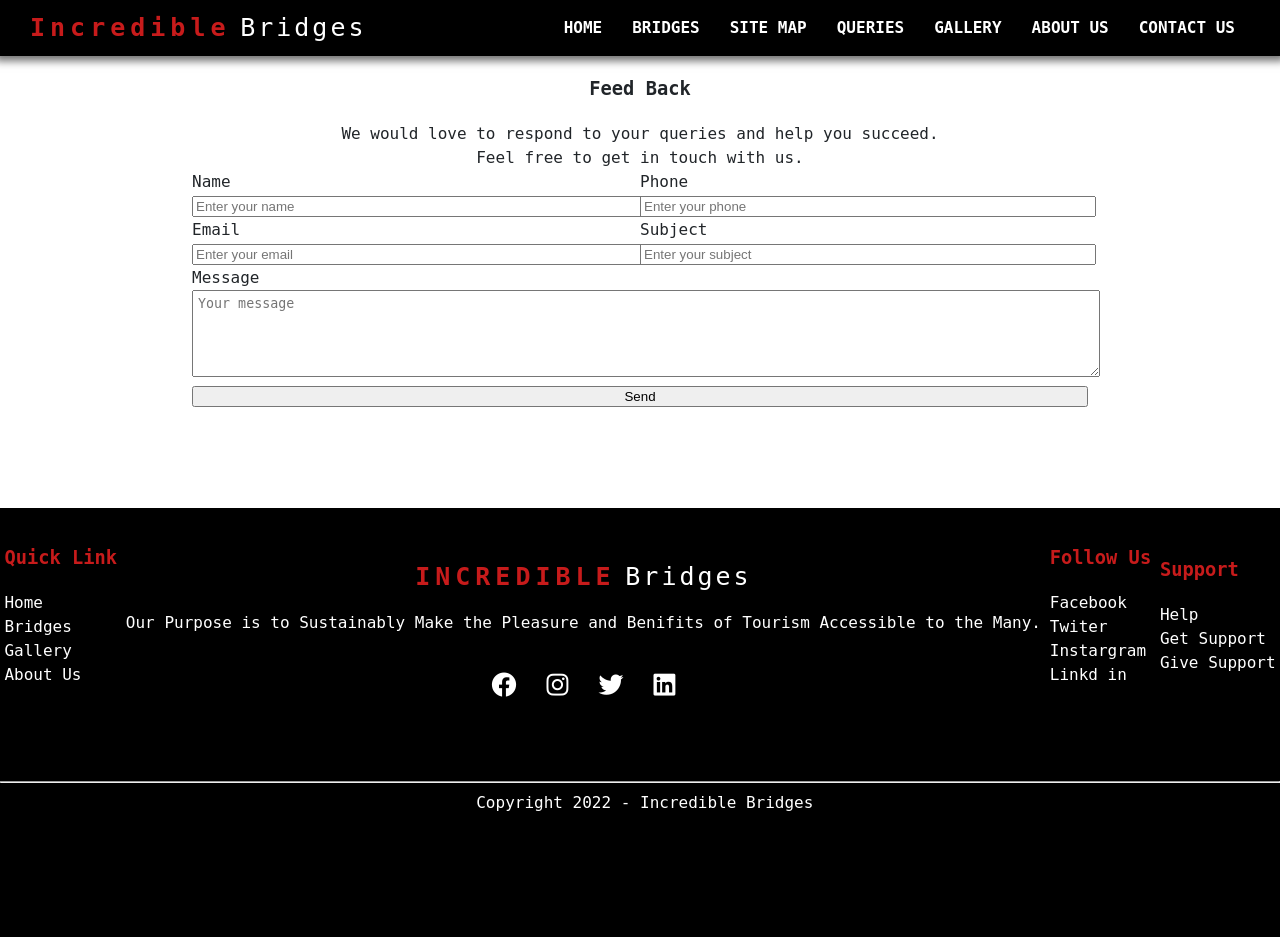
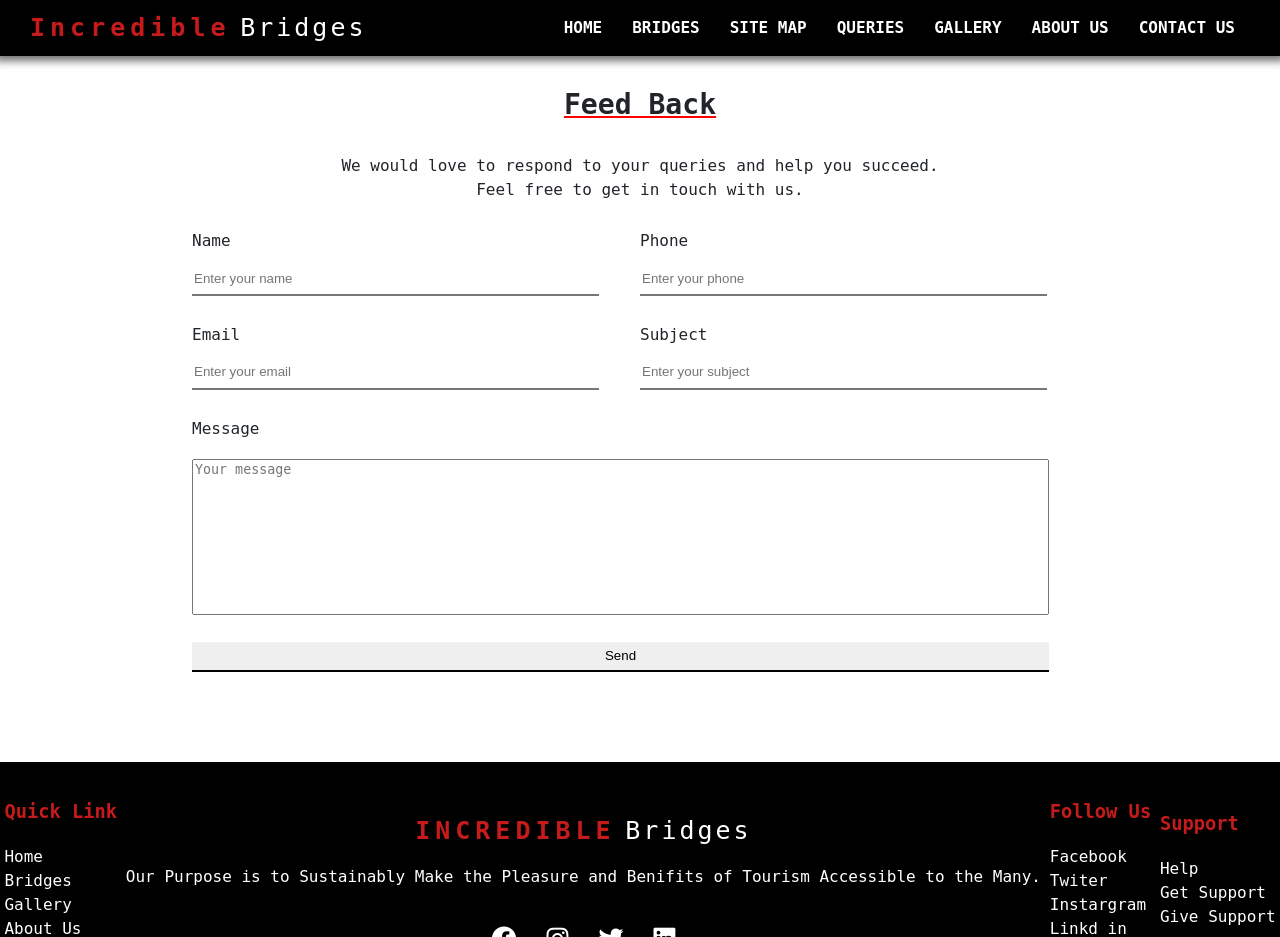
Before and after one commit to Mefo260103/IncredibleBridgesEproject, a PHP site: page /feedback.html in a window 1280 px wide. Shown: the top 937 px of the page. Before the commit the page ends 811 px from the top, so only its background shows below. Run offline with PHP 8.4, Linux system fonts and the light colour scheme; some web fonts are replaced.

Commit message:
style Ab,Ct,fb

```diff
--- a/styleH.css
+++ b/styleH.css
@@ -230,6 +249,9 @@ a{
 .ctr-text{
     margin-left: 15%;
 }
+label{
+    margin-bottom: 50px;
+}
 
 /* Feedback */
 .container-fb {
@@ -237,7 +259,9 @@ a{
     margin-left: 15%;
 }
 .fb-header {
+    text-decoration: underline red;
     text-align: center;
+    font-size: x-large;
 }
 .fb-text{
     text-align: center;
@@ -250,35 +274,55 @@ a{
     width: 100%;
 }
 .input-fb{
-    justify-content: space-between;
-    width: 100%;
+    width: 90%;
+    height: 30px;
+    border-top: none;
+    border-left: none;
+    border-right: none;
+    margin-top: 2%;
 }
-
+input:focus{
+    outline: none;
+}
 .fb-c{
     width: 100%;
     outline: none;
+    margin-top: 3%;
 }
 .inputt-fb{
-    width:  100%;
-    padding: 5px;
+    width:  95%;
+    height: 150px;
+    resize: none;
+    margin-top: 2%;
 }
 .fb-b{
-    width: 100%;
+    width: 97.8%;
+    height: 30px;
+    border-top: none;
+    border-left: none;
+    border-right: none;
+    margin-top: 10px;
 }
 .fb-gr{
     display: flex;
+}
+.fb-body{
+    padding-left: 2.5%;
+    margin-top: 5%;
 }
 
 /* About US */
 
 .ab-main{
     text-align: center;
-    margin-top: 10%;
+    margin-top: 5%;
     margin-left: 20%;
     margin-right: 20%;
 }
 .ab-header-title{
     text-decoration: underline red;
+    font-size: x-large;
+    padding-bottom: 0px;
 }
 .ab-ct{
     text-decoration: none;
```
Also changed, not shown: other parts of styleH.css (+25 -6 lines).
